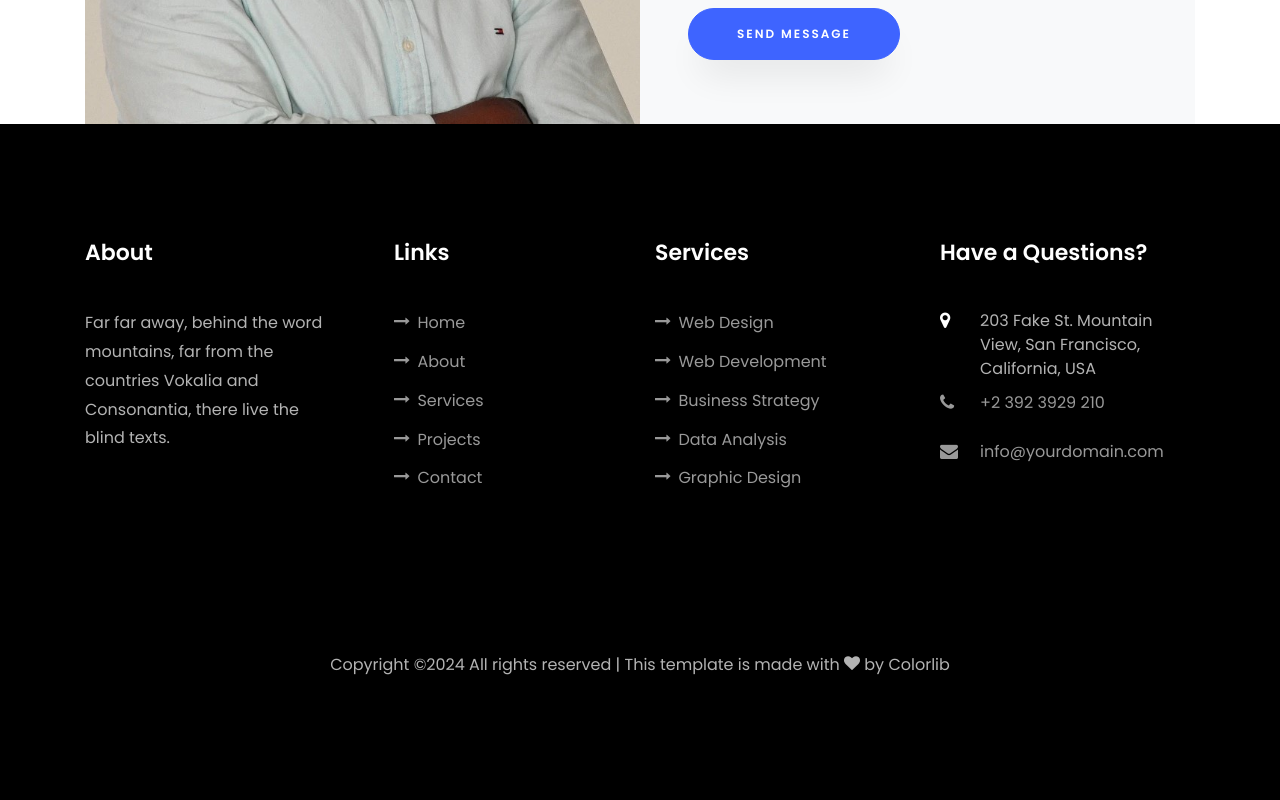
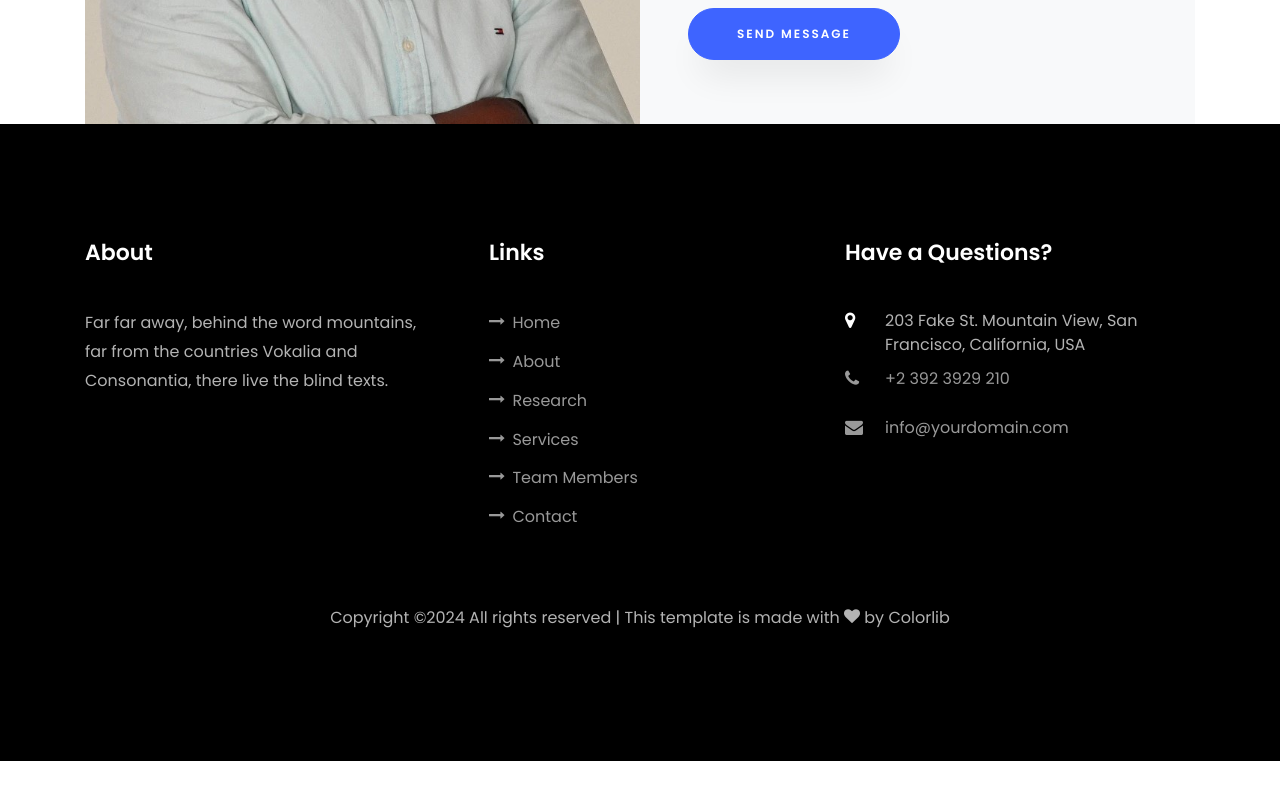
Before and after one commit to KennethAndoh/elisha-portfolio, a plain HTML site: page index.html in a window 1280 px wide. Shown: the part 8286-9086 px from the top of the page. After the commit the page ends 9047 px from the top, so only its background shows below. Drawn offline with Linux system fonts and the light colour scheme; files whose address does not match are found by name.

Commit message:
initial commit2

```diff
--- a/index.html
+++ b/index.html
@@ -559,25 +559,15 @@
               <h2 class="ftco-heading-2">Links</h2>
               <ul class="list-unstyled">
                 <li><a href="#"><span class="icon-long-arrow-right mr-2"></span>Home</a></li>
-                <li><a href="#"><span class="icon-long-arrow-right mr-2"></span>About</a></li>
-                <li><a href="#"><span class="icon-long-arrow-right mr-2"></span>Services</a></li>
-                <li><a href="#"><span class="icon-long-arrow-right mr-2"></span>Projects</a></li>
-                <li><a href="#"><span class="icon-long-arrow-right mr-2"></span>Contact</a></li>
+                <li><a href="#about-section"><span class="icon-long-arrow-right mr-2"></span>About</a></li>
+                <li><a href="#research-section"><span class="icon-long-arrow-right mr-2"></span>Research</a></li>
+                <li><a href="#services-section"><span class="icon-long-arrow-right mr-2"></span>Services</a></li>
+				<li><a href="#teams-section"><span class="icon-long-arrow-right mr-2"></span>Team Members</a></li>
+                <li><a href="#contact-section"><span class="icon-long-arrow-right mr-2"></span>Contact</a></li>
               </ul>
             </div>
           </div>
-          <div class="col-md">
-             <div class="ftco-footer-widget mb-4">
-              <h2 class="ftco-heading-2">Services</h2>
-              <ul class="list-unstyled">
-                <li><a href="#"><span class="icon-long-arrow-right mr-2"></span>Web Design</a></li>
-                <li><a href="#"><span class="icon-long-arrow-right mr-2"></span>Web Development</a></li>
-                <li><a href="#"><span class="icon-long-arrow-right mr-2"></span>Business Strategy</a></li>
-                <li><a href="#"><span class="icon-long-arrow-right mr-2"></span>Data Analysis</a></li>
-                <li><a href="#"><span class="icon-long-arrow-right mr-2"></span>Graphic Design</a></li>
-              </ul>
-            </div>
-          </div>
+
           <div class="col-md">
             <div class="ftco-footer-widget mb-4">
             	<h2 class="ftco-heading-2">Have a Questions?</h2>
```
